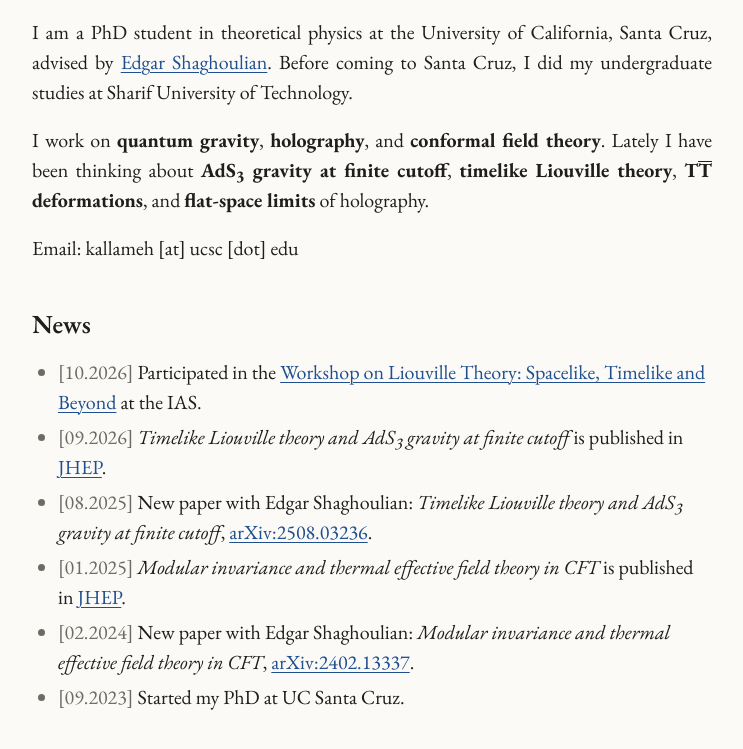
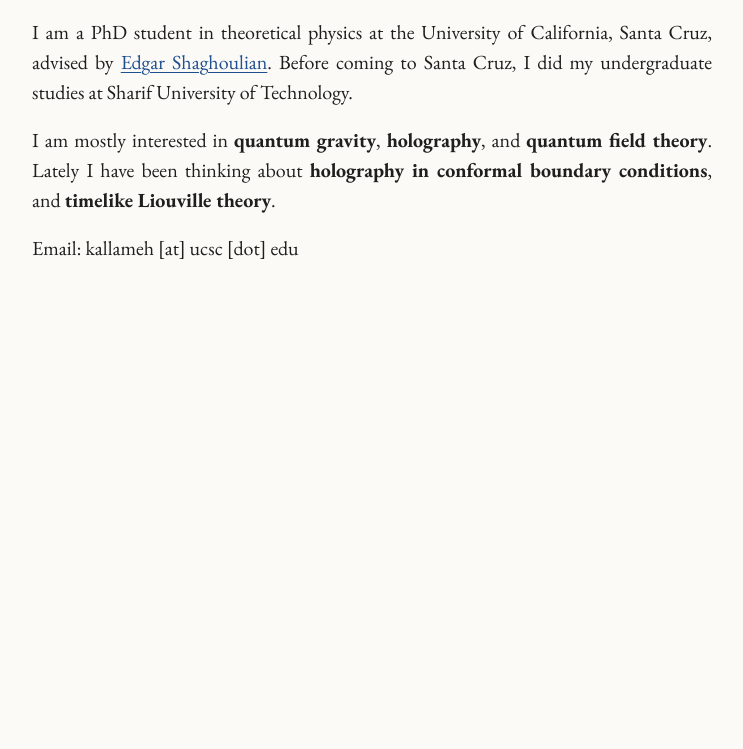
Before and after one commit to Kuroushall/Kuroushall.github.io, a plain HTML site: page index.html in a window 1280 px wide. Shown: the part 159-908 px from the top of the page, without its empty margins (268-1011 px from the left). After the commit the page ends 800 px from the top, so only its background shows below. Drawn offline with Linux system fonts and the light colour scheme.

Commit message:
Revise research interests and news section
Updated research interests and removed outdated news items.

```diff
--- a/index.html
+++ b/index.html
@@ -27,19 +27,11 @@
 
   <p>I am a PhD student in theoretical physics at the University of California, Santa Cruz, advised by <a href="https://inspirehep.net/authors/1273918">Edgar Shaghoulian</a>. Before coming to Santa Cruz, I did my undergraduate studies at Sharif University of Technology.</p>
 
-  <p>I work on <b>quantum gravity</b>, <b>holography</b>, and <b>conformal field theory</b>. Lately I have been thinking about <b>AdS<sub>3</sub> gravity at finite cutoff</b>, <b>timelike Liouville theory</b>, <b>T<span class="bar">T</span> deformations</b>, and <b>flat-space limits</b> of holography.</p>
+  <p>I am mostly interested in <b>quantum gravity</b>, <b>holography</b>, and <b>quantum field theory</b>. Lately I have been thinking about <b>holography in conformal boundary conditions</b>, and <b>timelike Liouville theory</b>.</p>
 
   <p>Email: kallameh [at] ucsc [dot] edu</p>
 
-  <h2>News</h2>
-  <ul>
-    <li><span class="date">[10.2026]</span> Participated in the <a href="https://www.ias.edu/node/319336">Workshop on Liouville Theory: Spacelike, Timelike and Beyond</a> at the IAS.</li>
-    <li><span class="date">[09.2026]</span> <i>Timelike Liouville theory and AdS<sub>3</sub> gravity at finite cutoff</i> is published in <a href="https://doi.org/10.1007/JHEP09(2026)264">JHEP</a>.</li>
-    <li><span class="date">[08.2025]</span> New paper with Edgar Shaghoulian: <i>Timelike Liouville theory and AdS<sub>3</sub> gravity at finite cutoff</i>, <a href="https://arxiv.org/abs/2508.03236">arXiv:2508.03236</a>.</li>
-    <li><span class="date">[01.2025]</span> <i>Modular invariance and thermal effective field theory in CFT</i> is published in <a href="https://doi.org/10.1007/JHEP01(2025)200">JHEP</a>.</li>
-    <li><span class="date">[02.2024]</span> New paper with Edgar Shaghoulian: <i>Modular invariance and thermal effective field theory in CFT</i>, <a href="https://arxiv.org/abs/2402.13337">arXiv:2402.13337</a>.</li>
-    <li><span class="date">[09.2023]</span> Started my PhD at UC Santa Cruz.</li>
-  </ul>
+
 </main>
 
 </body>
```
